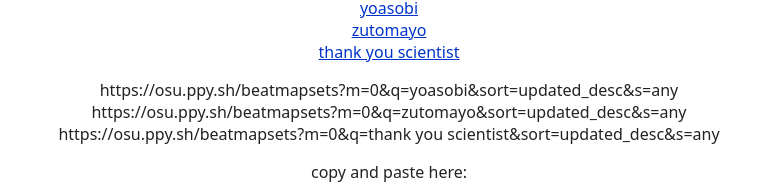
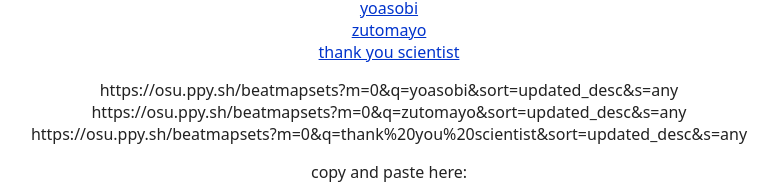
Before and after one commit to ttiaMa/osu-getnewsets, a plain HTML site: page index.html in a window 1280 px wide. Both pictures are taken after a click on the button "load tags". Shown: the part 449-644 px from the top of the page, without its empty margins (251-1029 px from the left). Drawn offline with Linux system fonts and the light colour scheme; grey boxes are pictures that could not be loaded.

Commit message:
Update index.html

```diff
--- a/index.html
+++ b/index.html
@@ -53,6 +53,7 @@
         for (const element of splittedtags) {
         url = firsthalf.concat(element);
         url = url.concat(secondhalf);
+        url = url.replace(/ /g, '%20');
         document.getElementById("urls").innerHTML += `<a href='${url}' target='_blank'>${element}</a><br>`;
         document.getElementById("links").innerHTML += `${url}<br>`;
     }
```
